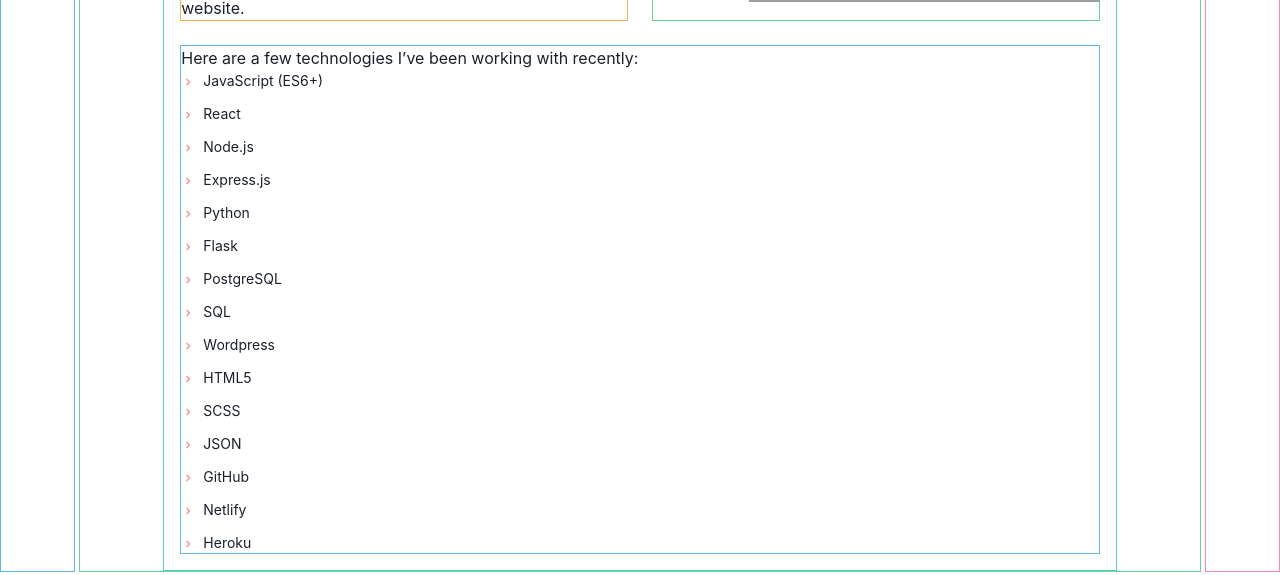
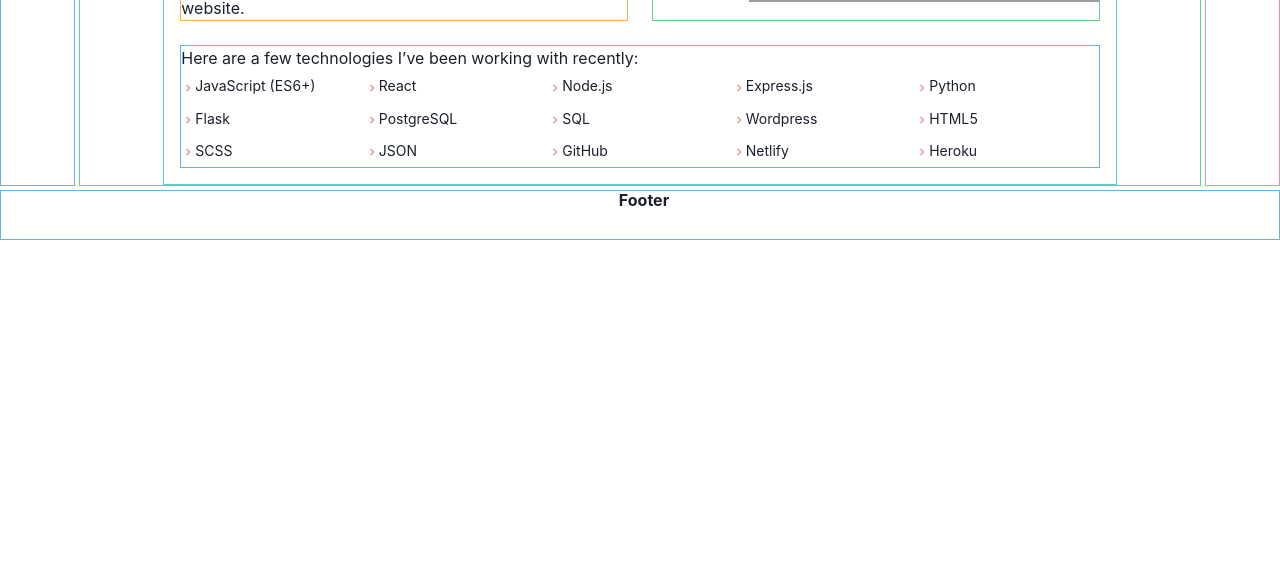
Before and after one commit to sashacandoit/portfolio-2023, a React (Create React App) app: page / in a window 1280 px wide. Shown: the part 1173-1748 px from the top of the page. After the commit the page ends 1413 px from the top, so only its background shows below. Built offline with nearby package versions, Linux system fonts and the light colour scheme; grey boxes are pictures that could not be loaded.

Commit message:
added table for about me tech list

```diff
--- a/src/data/portfolio_data.js
+++ b/src/data/portfolio_data.js
@@ -1,5 +1,5 @@
 const about_me_tech = [
-  "JavaScript (ES6+)", "React", "Node.js", "Express.js", "Python", "Flask", "PostgreSQL", "SQL", "Wordpress", "HTML5", "SCSS", "JSON", "GitHub", "Netlify", "Heroku"
+  ["JavaScript (ES6+)", "React", "Node.js", "Express.js", "Python"], ["Flask", "PostgreSQL", "SQL", "Wordpress", "HTML5"], ["SCSS", "JSON", "GitHub", "Netlify", "Heroku"]
 ]
 
 const experience = {
--- a/src/sections/About.js
+++ b/src/sections/About.js
@@ -1,8 +1,9 @@
 import React from "react";
-import { Container, Grid, GridItem, Text, Link, VStack, Image, Box, List, ListIcon, ListItem } from '@chakra-ui/react'
+import { Container, Grid, GridItem, Text, Link, VStack, Image, Box, List, ListIcon, ListItem, Table, Tbody, Tr, Td  } from '@chakra-ui/react'
 import { ChevronRightIcon } from '@chakra-ui/icons'
 import SectionHeading from "./components/SectionHeading";
 import { about_me_tech } from "../data/portfolio_data"
+import TechTable from "./components/TechTable"
 
 function About() {
   return (
@@ -50,8 +51,8 @@
           <Text lineHeight='1.5rem' fontSize='md'>
             Here are a few technologies I’ve been working with recently:
           </Text>
-          <List spacing={3}>
-
+          <TechTable />
+          {/* <List spacing={3}>
               {about_me_tech.map(function (t) {
                 return (
                   <ListItem fontSize='sm' key={t}>
@@ -60,7 +61,7 @@
                   </ListItem>
                 )
               })}
-          </List>
+          </List> */}
         </GridItem>
       </Grid>
     </Container>
--- /dev/null
+++ b/src/sections/components/TechTable.js
@@ -0,0 +1,36 @@
+import React from "react";
+import { Table, Tbody, Tr, Td  } from '@chakra-ui/react'
+import { about_me_tech } from "../../data/portfolio_data"
+import { ChevronRightIcon } from '@chakra-ui/icons'
+
+
+function TechTable() {
+  return (
+    <Table size="sm">
+      <Tbody>
+        {about_me_tech.map((rowContent, rowID) => (
+          <TableRow rowContent={rowContent} key={rowID} />
+        ))}
+      </Tbody>
+    </Table>
+  );
+}
+
+function TableRow(props) {
+  const { rowContent } = props;
+
+  return (
+    <Tr>
+      {rowContent.map((val, rowID) => (
+        <Td
+          borderWidth="0"
+          paddingLeft={"0"}
+          fontSize='sm'
+          w="20%"
+          key={rowID}><ChevronRightIcon color='red.300' />{val}</Td>
+      ))}
+    </Tr>
+  );
+}
+
+export default TechTable;
```
Also changed, not shown: src/sections/components/ItemBullet.js (deleted).
